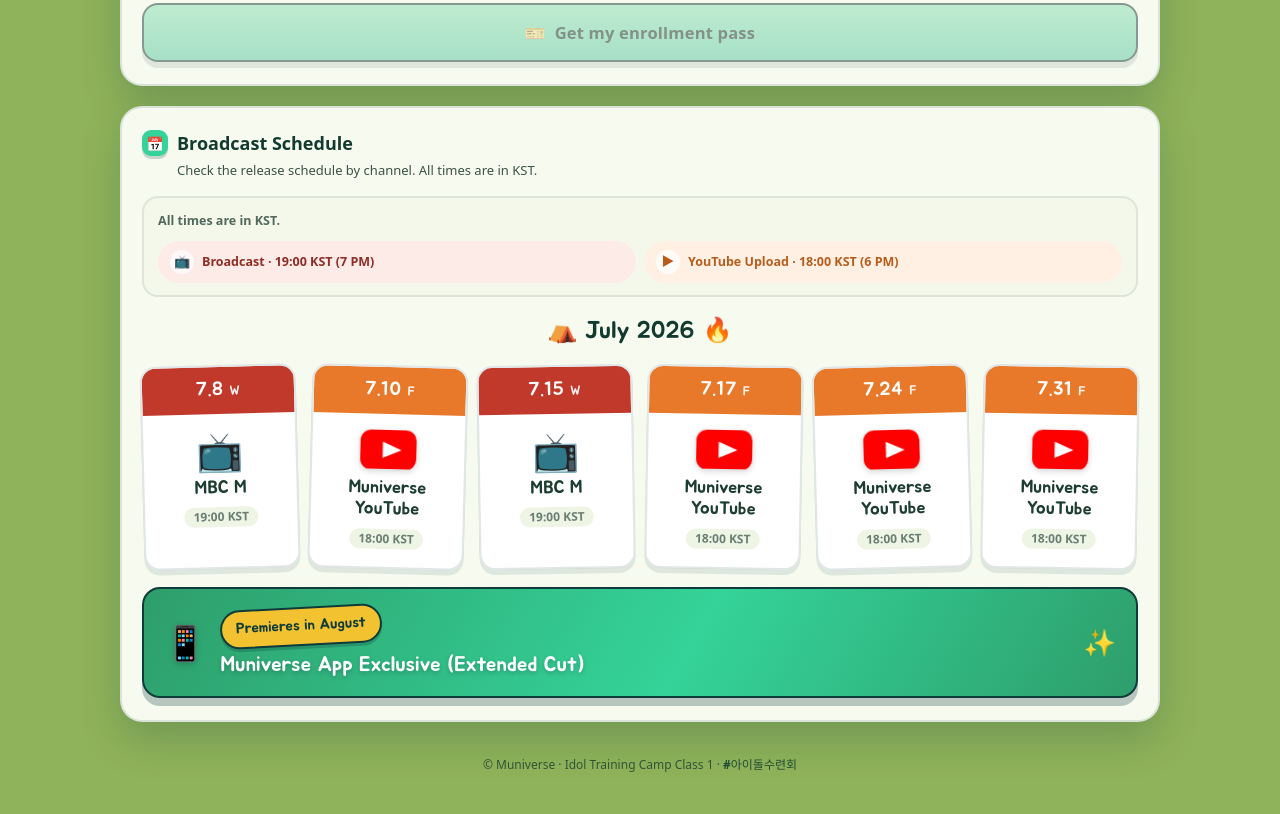
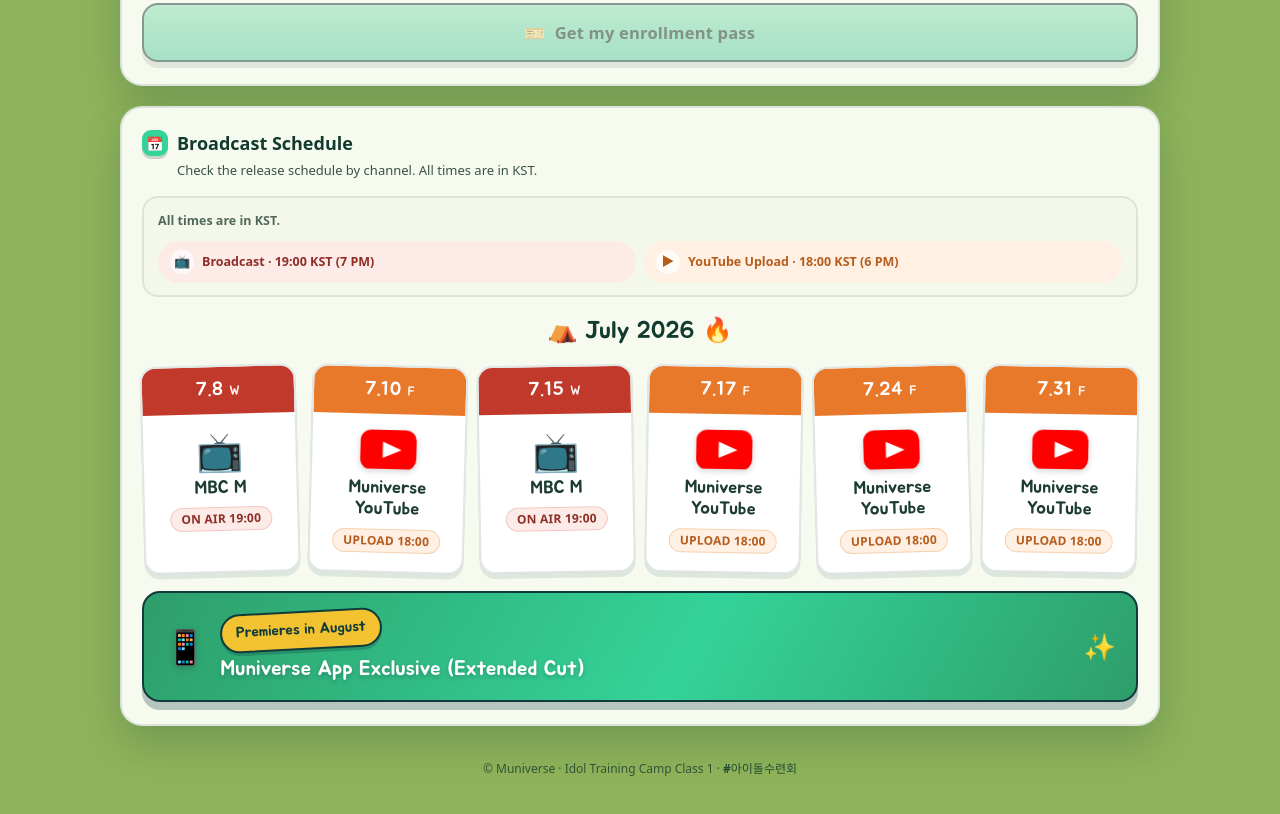
Before and after one commit to sanbital/idolcamp, a plain HTML site: page index.html in a window 1280 px wide. Shown: the part 2174-2988 px from the top of the page. Drawn offline with Linux system fonts and the light colour scheme; no server answers; a web font is replaced by a local one.

Commit message:
Add files via upload

```diff
--- a/index.html
+++ b/index.html
@@ -215,7 +215,12 @@
   .sched-card .sc-emoji{font-size:38px;line-height:1;display:flex;align-items:center;justify-content:center;min-height:40px}
   .sched-card .sc-yt{width:56px;height:auto;display:block;filter:drop-shadow(0 2px 3px rgba(0,0,0,.18))}
   .sched-card .sc-name{font-family:"Jua","Gaegu","Pretendard",sans-serif;font-size:18px;color:#1c3d30;line-height:1.2}
-  .sched-card .sc-time{font-size:12px;font-weight:900;color:#6a7f73;background:#EEF5E5;border-radius:999px;padding:4px 9px;line-height:1}
+  .sched-card .sc-time{
+    font-size:12px;font-weight:900;border-radius:999px;padding:5px 10px;line-height:1;
+    border:1.5px solid transparent; letter-spacing:.2px
+  }
+  .sched-card .sc-time.mbc{color:#8F2E26;background:#FDEBE8;border-color:#F3C9C1}
+  .sched-card .sc-time.yt{color:#B65D1D;background:#FFF0E3;border-color:#F6D1AE}
   .sched-card .sc-tag{font-size:11.5px;font-weight:800;color:#fff;border-radius:999px;padding:2px 10px}
   /* standout August banner */
   .sched-aug{margin-top:18px;position:relative;border-radius:18px;padding:18px 20px;background:linear-gradient(120deg,#2E9E6B 0%,#34D399 55%,#2E9E6B 100%);border:2.5px solid #0f3b3a;box-shadow:0 8px 0 rgba(15,59,58,.28);display:flex;align-items:center;gap:14px;overflow:hidden}
@@ -229,6 +234,7 @@
   @media (max-width:640px){
     .sched-note-row{grid-template-columns:1fr}
     .sched-grid{grid-template-columns:repeat(2,minmax(0,1fr))}
+    .sched-card .sc-time{font-size:11px;padding:4px 8px}
     .sched-aug{padding:16px 14px;gap:10px}
     .sched-aug .aug-emoji{font-size:28px}
     .sched-aug .aug-badge{font-size:13px;padding:5px 11px}
@@ -801,7 +807,10 @@
 function buildSchedule(){
   const T=t(), wd=T.calWeekdays;
   const YT='<svg class="sc-yt" viewBox="0 0 90 64" xmlns="http://www.w3.org/2000/svg" aria-label="YouTube"><rect width="90" height="64" rx="17" fill="#FF0000"/><path d="M36 19 L66 32 L36 45 Z" fill="#fff"/></svg>';
-  const CH={ mbc:{c:'#C0392B', ic:'📺', name:T.chMBC, time:'19:00 KST'}, yt:{c:'#E8792B', ic:YT, name:T.chYT, time:'18:00 KST'} };
+  const CH={
+    mbc:{c:'#C0392B', ic:'📺', name:T.chMBC, timeLabel:'ON AIR 19:00'},
+    yt:{c:'#E8792B', ic:YT, name:T.chYT, timeLabel:'UPLOAD 18:00'}
+  };
   const first=3; // 2026-07-01 = Wednesday (Sun=0)
   const items=[ {d:8,ch:'mbc'},{d:10,ch:'yt'},{d:15,ch:'mbc'},{d:17,ch:'yt'},{d:24,ch:'yt'},{d:31,ch:'yt'} ];
   const rots=['-1.5deg','1.5deg','-1deg','1deg','-1.5deg','1deg'];
@@ -813,7 +822,7 @@
       <div class="sc-body">
         <span class="sc-emoji">${ch.ic}</span>
         <span class="sc-name">${ch.name}</span>
-        <span class="sc-time">${ch.time}</span>
+        <span class="sc-time ${it.ch}">${ch.timeLabel}</span>
       </div>
     </div>`;
   });
```
